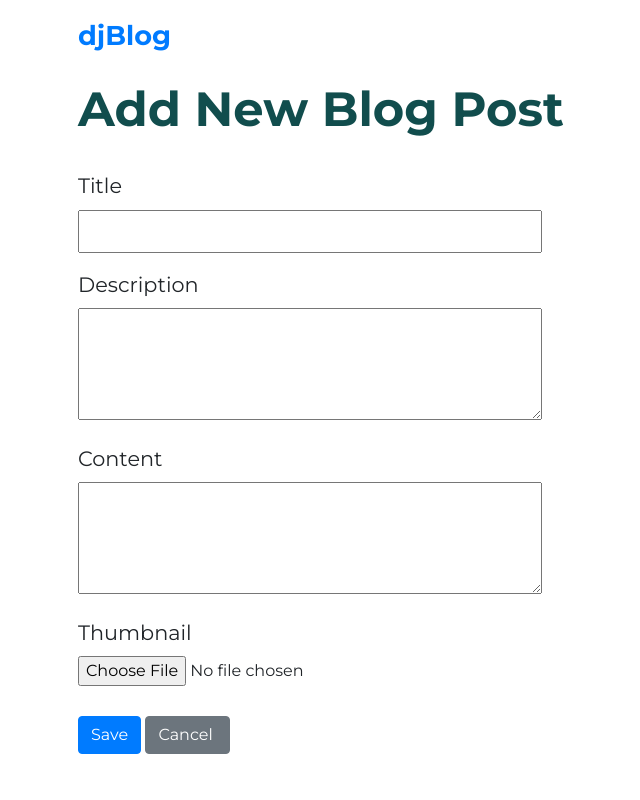
After one commit to beingbiplov/djBlog, a Django app: template core/templates/core/blog_create.html in a window 1280 px wide. The commit adds this page. Shown: the whole page, without its empty margins (7-647 px from the left). Run offline with Django 3.2, Linux system fonts and the light colour scheme; the template is opened without the code that fills it, so the values that code supplies are empty, except form fields; tables that the repository leaves empty hold one stand-in row (values such as "Sample post"); form fields are guessed from the names that the template uses; some libraries are stand-ins or nearby versions.

Commit message:
handle blog create view

```diff
--- a/core/static/core/style.css
+++ b/core/static/core/style.css
@@ -65,3 +65,26 @@ body{
 	font-weight: bold;
 	color: red;
 }
+
+.form-section h2 {
+	font-weight: bold;
+	font-size: 3rem;
+	color: #114d4d;
+	text-decoration: none;
+	margin-bottom: 2rem;
+}
+
+.form-method label {
+	font-weight: normal;
+	font-size: 1.3rem;
+}
+
+.form-method input {
+	width: 29em;
+	height: 2.7em;
+}
+
+.form-method textarea {
+	width: 29em;
+	height: 7em;
+}
--- /dev/null
+++ b/core/templates/core/blog_create.html
@@ -0,0 +1,37 @@
+{% extends 'core/base.html' %}
+{% load static %}
+
+{% block title %}Add New Blog {% endblock %}
+
+{% block content %}
+
+	<div class="container">
+		<section class="form-section">
+			<h2>Add New Blog Post</h2>
+			<form method='POST' class="form-method" >
+				{% csrf_token %}
+				<label for='{{ form.title }}'>Title</label>
+				<p>
+					{{ form.title }}
+				</p>
+				<label for='{{ form.description }}'>Description</label>
+				<p>
+					{{ form.description }}
+				</p>
+				<label for='{{ form.content }}'>Content</label>
+				<p>
+					{{ form.content }}
+				</p>
+				<label for='{{ form.thumbnail }}'>Thumbnail</label>
+				<p>
+					{{ form.thumbnail }}
+				</p>
+				<div class="buttons">
+					<button type='submit' class="btn btn-primary">Save</button>
+					<a type='button' class="btn btn-secondary" href="{% url 'index' %}">Cancel</a>
+				</div>
+			</form>
+		</section>
+	</div>
+
+{% endblock %}
--- a/core/templates/core/index.html
+++ b/core/templates/core/index.html
@@ -10,7 +10,7 @@
 			<h1>All Blog Posts</h1>
 		</section>
 
-		<a type="button" class="btn btn-secondary mb-4" >Add New Post</a>
+		<a type="button" class="btn btn-secondary mb-4" href="{% url 'add-new-blog' %}">Add New Post</a>
 
 	</div>
 
--- a/core/urls.py
+++ b/core/urls.py
@@ -1,8 +1,9 @@
 from django.urls import path
-from .views import indexListView, blogDetailView, blogDeleteView
+from .views import indexListView, blogDetailView, blogDeleteView, blogCreateView
 
 urlpatterns = [
     path('', indexListView.as_view(), name='index'),
     path('details/<int:pk>', blogDetailView.as_view(), name='details'),
     path('delete/<int:pk>', blogDeleteView.as_view(), name='delete'),
+    path('add-new-blog', blogCreateView.as_view(), name='add-new-blog'),
 ]
```
Also changed, not shown: core/views.py (+7 -1 lines).
